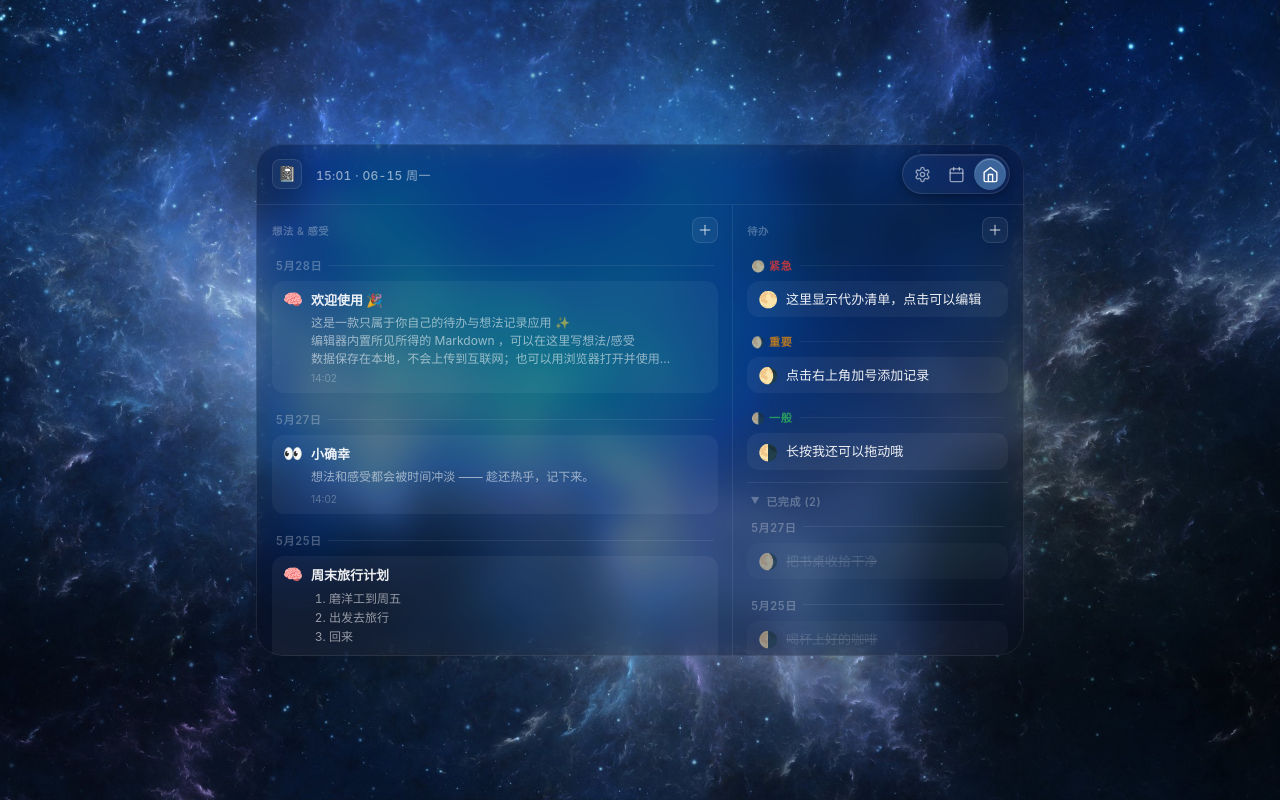
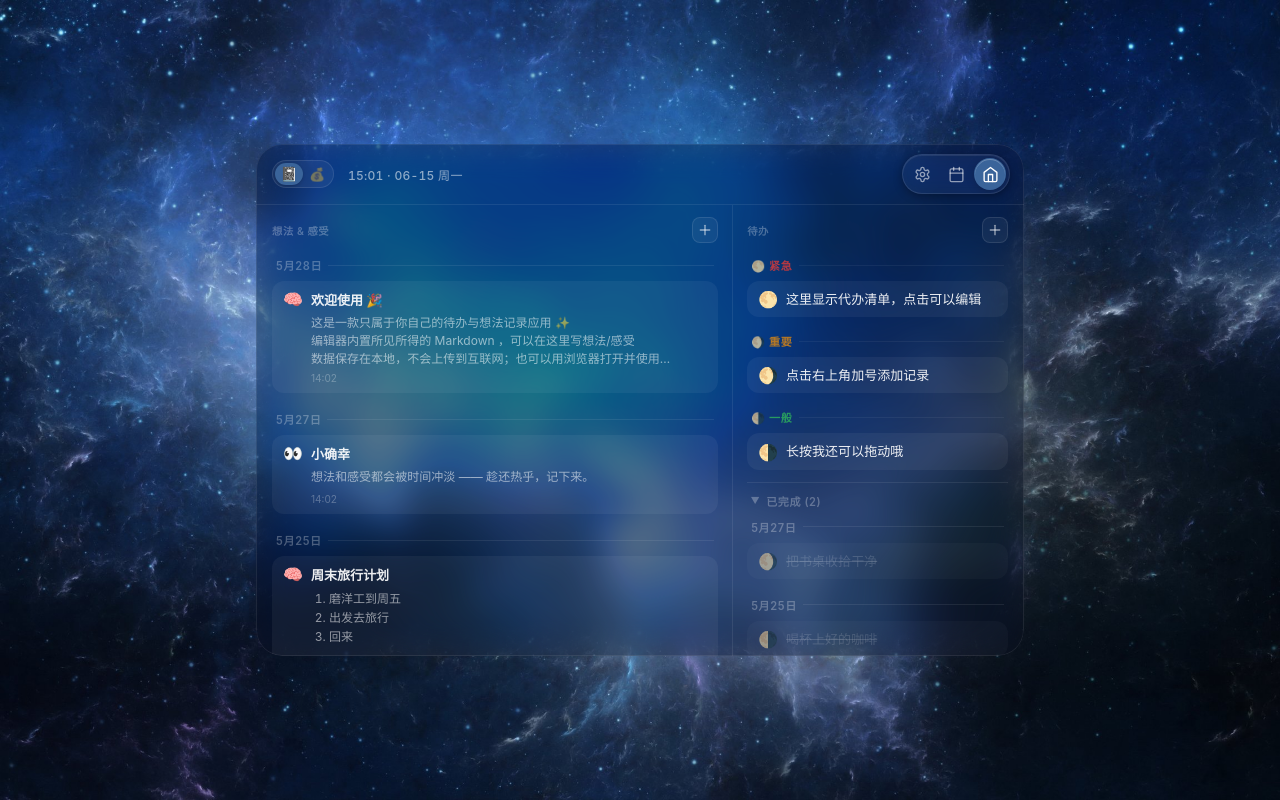
Before and after one commit to DongLingke/Daynote, a Flask app: page / in a window 1280 px wide. Run offline with Flask 3, Linux system fonts and the light colour scheme; data comes from the database, SQL or seed files in the repository; some libraries are stand-ins or nearby versions.

Commit message:
Mode toggle: single button → two-in-one sliding switch
Replace the single 📓/💰 button with a segmented switch showing both
options at once and a thumb that slides to the active mode (📓 日记 ⇄
💰 记账). Accent-colored thumb highlights the active side; inactive
side dimmed. Clicking anywhere on the switch toggles the mode.

(No DB change: accounting mode already uses the same SQLite todolist.db
as the diary — there was never any MySQL.)

Co-Authored-By: Claude Opus 4.6 <noreply@anthropic.com>

```diff
--- a/static/css/style.css
+++ b/static/css/style.css
@@ -2786,22 +2786,49 @@ body.drag-active .todo-item:not(.dragging) { transition: transform 0.15s; }
 /* ═══════════════════════════════════════════════════════════════════
    Accounting mode (记账模式)
    ═══════════════════════════════════════════════════════════════════ */
-.mode-toggle-btn {
+/* Two-in-one sliding switch: 📓 日记 ⇄ 💰 记账 */
+.mode-switch {
   flex-shrink: 0;
-  width: 30px; height: 30px;
+  position: relative;
+  display: inline-flex;
+  align-items: center;
+  margin-right: 8px;
+  padding: 2px;
+  border: 1px solid var(--item-border);
+  border-radius: 999px;
+  background: var(--item-glass);
+  cursor: pointer;
+  -webkit-tap-highlight-color: transparent;
+  transition: background 0.15s;
+}
+.mode-switch:hover { background: var(--item-glass-hover); }
+.mode-switch:active { transform: scale(0.97); }
+.mode-switch-opt {
+  position: relative;
+  z-index: 1;
+  width: 28px; height: 22px;
   display: flex; align-items: center; justify-content: center;
-  margin-right: 8px;
-  padding: 0;
-  border: 1px solid var(--item-border);
-  border-radius: var(--radius-sm);
-  background: var(--item-glass);
-  font-size: 15px;
-  cursor: pointer;
-  transition: background 0.15s, transform 0.12s;
-  -webkit-tap-highlight-color: transparent;
-}
-.mode-toggle-btn:hover { background: var(--item-glass-hover); }
-.mode-toggle-btn:active { transform: scale(0.92); }
+  font-size: 13px;
+  opacity: 0.4;
+  transition: opacity 0.2s, transform 0.2s;
+  pointer-events: none;   /* clicks fall through to the container's data-act */
+}
+.mode-switch.is-diary .mode-switch-opt[data-mode="diary"],
+.mode-switch.is-acct  .mode-switch-opt[data-mode="acct"] {
+  opacity: 1;
+  transform: scale(1.08);
+}
+.mode-switch-thumb {
+  position: absolute;
+  top: 2px; left: 2px;
+  width: 28px; height: 22px;
+  border-radius: 999px;
+  background: var(--accent);
+  box-shadow: 0 1px 3px rgba(0,0,0,0.18);
+  transition: transform 0.22s cubic-bezier(0.4, 0, 0.2, 1);
+  pointer-events: none;
+}
+.mode-switch.is-acct .mode-switch-thumb { transform: translateX(28px); }
 
 /* ── Layout: desktop two-column / mobile stacked ── */
 .acct-desktop {
```
Also changed, not shown: static/js/app.js.
